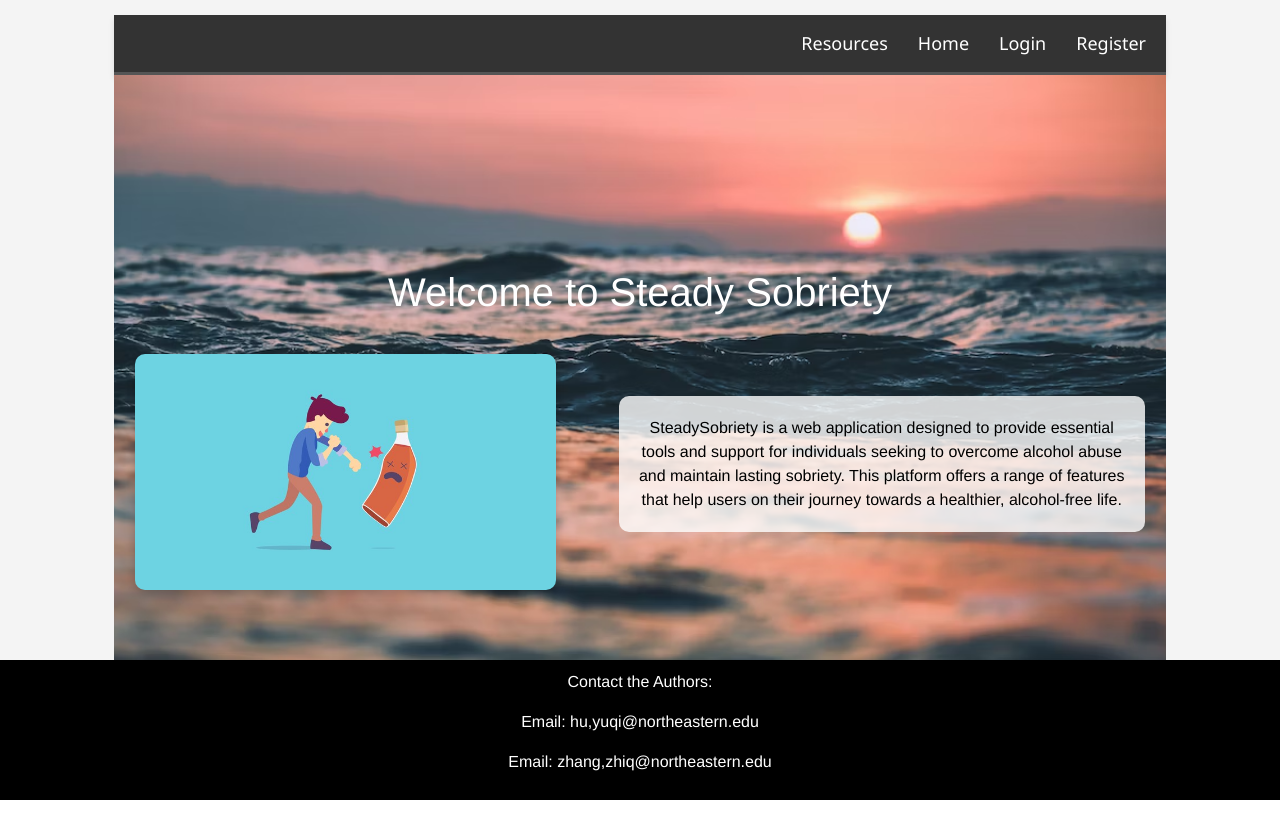
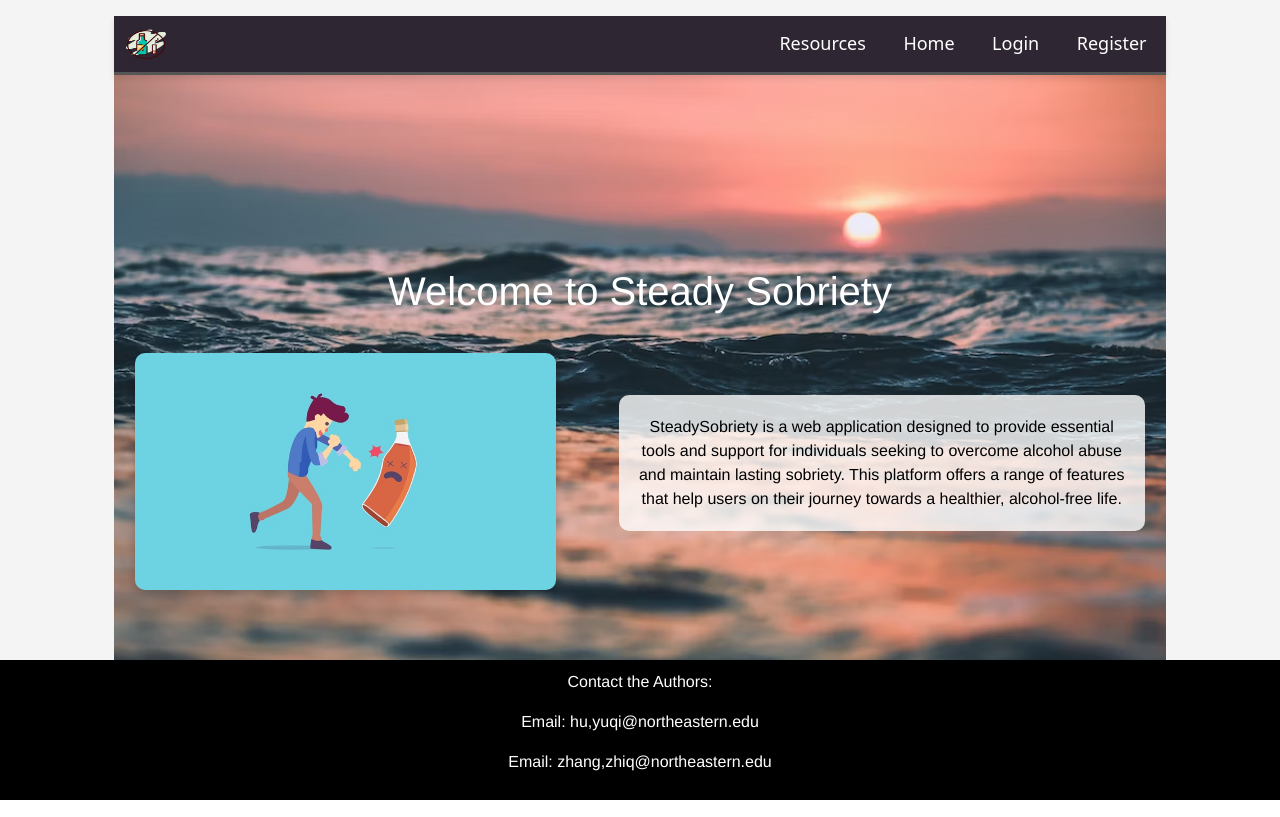
Before and after one commit to yuqihu1103/SteadySobriety, a React (Vite) app in the folder front/: page / in a window 1280 px wide. Built offline with nearby package versions, Linux system fonts and the light colour scheme.

Commit message:
adjust navbar style

```diff
--- a/front/src/components/Navbar.jsx
+++ b/front/src/components/Navbar.jsx
@@ -25,21 +25,29 @@ function Navbar({ loggedInUser, handleLogout, setActiveComponent }) {
   };
 
   return (
-    <nav>
+    <nav className="navbar">
+      <div className="container-fluid">
+        <img
+          className="navbar-brand"
+          src="/steady-sobriety-favicon.png"
+          alt="Logo of Steady Sobriety"
+          width="40"
+          height="40"
+        />
         <ul>
-        <li>
+          <li className="nav-item">
             <a href="#" onClick={showResources}>
               Resources
             </a>
           </li>
           {loggedInUser ? (
             <>
-            <li>
+              <li className="nav-item">
                 <a href="#" onClick={showDashboard}>
                   Dashboard
                 </a>
               </li>
-            <li>
+              <li className="nav-item">
                 <a href="#" onClick={handleLogout}>
                   Logout
                 </a>
@@ -47,17 +55,17 @@ function Navbar({ loggedInUser, handleLogout, setActiveComponent }) {
             </>
           ) : (
             <>
-            <li>
+              <li className="nav-item">
                 <a href="#" onClick={showIntro}>
                   Home
                 </a>
               </li>
-            <li>
+              <li className="nav-item">
                 <a href="#" onClick={showLogin}>
                   Login
                 </a>
               </li>
-            <li>
+              <li className="nav-item">
                 <a href="#" onClick={showRegister}>
                   Register
                 </a>
@@ -65,6 +73,7 @@ function Navbar({ loggedInUser, handleLogout, setActiveComponent }) {
             </>
           )}
         </ul>
+      </div>
     </nav>
   );
 }
--- a/front/src/styles/Navbar.css
+++ b/front/src/styles/Navbar.css
@@ -1,5 +1,5 @@
 nav {
-  background-color: #333; /* Dark background for contrast */
+  background-color: #2f2633; /* Dark background for contrast */
   padding: 15px 20px; /* Increase padding for a larger navbar */
   border-bottom: 3px solid #555; /* Add a border for definition */
   box-shadow: 0 4px 6px rgba(0, 0, 0, 0.1); /* Soft shadow for depth */
@@ -29,6 +29,25 @@ nav a:hover {
   color: #ddd; /* Light grey for hover effect */
 }
 
+.nav-item {
+  margin-right: 2%;
+}
+
+.nav-item a {
+  font-family:
+    system-ui,
+    -apple-system,
+    BlinkMacSystemFont,
+    "Segoe UI",
+    Roboto,
+    Oxygen,
+    Ubuntu,
+    Cantarell,
+    "Open Sans",
+    "Helvetica Neue",
+    sans-serif;
+}
+
 /* Responsive adjustments for smaller screens */
 @media (max-width: 768px) {
   nav ul {
```
Lines whose indentation alone changed are shown as unchanged.
